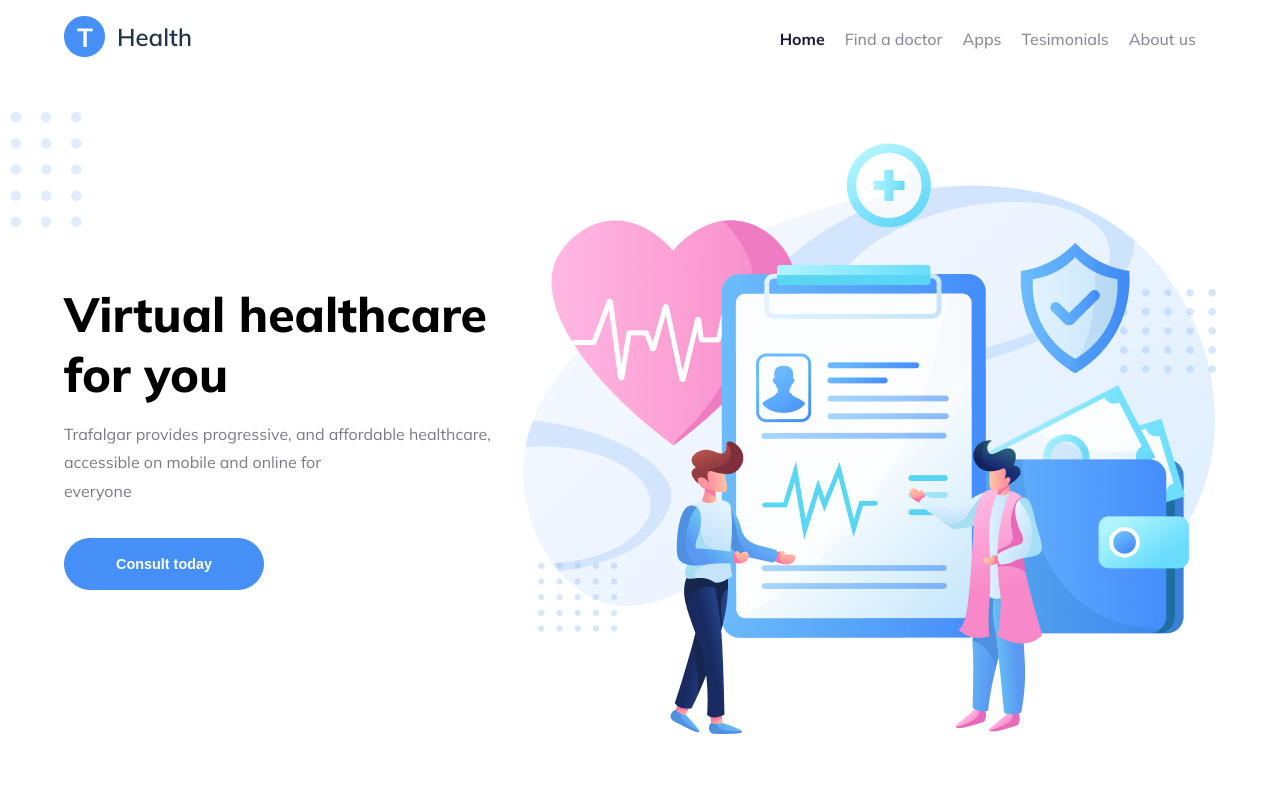
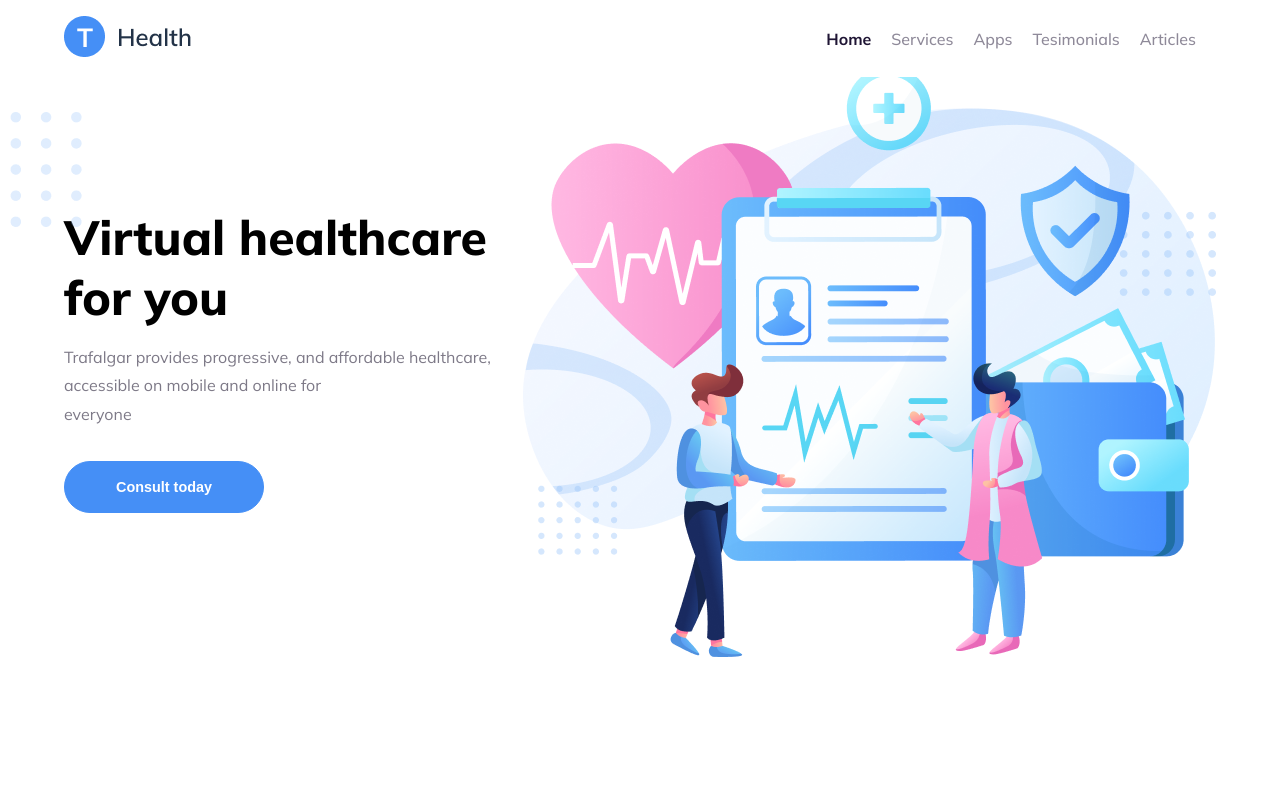
Before and after one commit to Sumukha210/healthcare, a Vue app: page / in a window 1280 px wide. Shown: the top 800 px of the page. Built offline with nearby package versions, Linux system fonts and the light colour scheme; no server answers.

Commit message:
linking is completed

```diff
--- a/src/components/articles/Articles.vue
+++ b/src/components/articles/Articles.vue
@@ -1,5 +1,5 @@
 <template>
-  <main class="margin-top">
+  <main class="margin-top" id="articles">
     <div class="container">
       <h2 class="heading-2">Check out our latest article</h2>
 
--- a/src/components/hero/Hero.scss
+++ b/src/components/hero/Hero.scss
@@ -4,6 +4,10 @@
 
 .container {
   @include container;
+  @include breakpoint-down(sm) {
+    margin-top: 6rem !important;
+  }
+  // position: relative;
 
   .left {
     p {
--- a/src/components/hero/Hero.vue
+++ b/src/components/hero/Hero.vue
@@ -1,5 +1,5 @@
 <template>
-  <div class="container">
+  <div class="container" id="home">
     <div class="left">
       <div class="content">
         <h1 class="heading">
--- a/src/components/navbar/Navbar.scss
+++ b/src/components/navbar/Navbar.scss
@@ -3,7 +3,15 @@
 @use "../../styles/utils/breakpoints" as *;
 
 nav {
-  margin: 1rem auto;
+  padding: 1rem 0;
+  background-color: white;
+  position: fixed;
+  top: 0%;
+  left: 0%;
+  right: 0%;
+  width: 100%;
+  z-index: 10000;
+
   .container {
     @include container;
     display: flex;
@@ -62,7 +70,7 @@ nav {
     .mobileMenu,
     .logo {
       position: relative;
-      z-index: 1100;
+      z-index: 11000;
     }
 
     .menu {
@@ -70,24 +78,25 @@ nav {
       top: -150vh;
       left: 0%;
       right: 0%;
-      width: 70vh;
+      width: 100%;
       margin: auto;
-      height: 50vh;
+      height: 90vh;
       background-color: $primary-color;
       z-index: 1000;
       transition: all 0.5s ease-in-out;
 
       display: flex;
       flex-direction: column;
-      justify-content: space-between;
+      justify-content: space-evenly;
       align-items: center;
       padding: 2rem 0rem;
-      border-radius: 30px;
+      border-top-left-radius: 30px;
+      border-top-right-radius: 30px;
 
-      @include breakpoint-down(sm) {
-        width: 90%;
-        height: 70vh;
-      }
+      // @include breakpoint-down(sm) {
+      //   width: 100%;
+      //   height: 90vh;
+      // }
 
       li {
         list-style: none;
@@ -107,7 +116,10 @@ nav {
       }
 
       &.open {
-        top: 20%;
+        top: 110%;
+        // @include breakpoint-down(sm) {
+        //   top: 100%;
+        // }
       }
     }
   }
--- a/src/components/navbar/Navbar.vue
+++ b/src/components/navbar/Navbar.vue
@@ -9,11 +9,11 @@
       </div>
 
       <ul :class="`menu ${!isOpen && 'open'}`">
-        <li><a href="#" class="active">Home</a></li>
-        <li><a href="#">Find a doctor</a></li>
-        <li><a href="#">Apps</a></li>
-        <li><a href="#">Tesimonials</a></li>
-        <li><a href="#">About us</a></li>
+        <li><a href="#home" class="active">Home</a></li>
+        <li><a href="#services">Services</a></li>
+        <li><a href="#apps">Apps</a></li>
+        <li><a href="#tesimonials">Tesimonials</a></li>
+        <li><a href="#articles">Articles</a></li>
       </ul>
 
       <div class="mobileMenu" @click="handleMenu()">
--- a/src/components/services/Services.vue
+++ b/src/components/services/Services.vue
@@ -1,6 +1,6 @@
 <template>
-  <main>
-    <div class="container margin-top">
+  <main class="margin-top" id="services">
+    <div class="container">
       <header>
         <h2 class="heading-2">Our Services</h2>
         <p>
--- a/src/components/shared/column-container/Column-container.vue
+++ b/src/components/shared/column-container/Column-container.vue
@@ -1,5 +1,5 @@
 <template>
-  <div class="container margin-top">
+  <div id="apps" class="container margin-top">
     <div class="left" :style="{ order: imgFirst ? 1 : 2 }">
       <img :src="imgUrl" alt="hero image" />
     </div>
--- a/src/components/testimonial/Testimonial.vue
+++ b/src/components/testimonial/Testimonial.vue
@@ -1,5 +1,5 @@
 <template>
-  <main class="margin-top">
+  <main class="margin-top" id="tesimonials">
     <div v-if="loading === true" style="text-align: center">
       <h3>loading....</h3>
     </div>
--- a/src/styles/utils/_globals.scss
+++ b/src/styles/utils/_globals.scss
@@ -14,6 +14,7 @@ body {
   min-height: 100vh;
   overflow-x: hidden;
   font-family: "Mulish", sans-serif;
+  scroll-behavior: smooth;
 }
 
 .btn {
```
